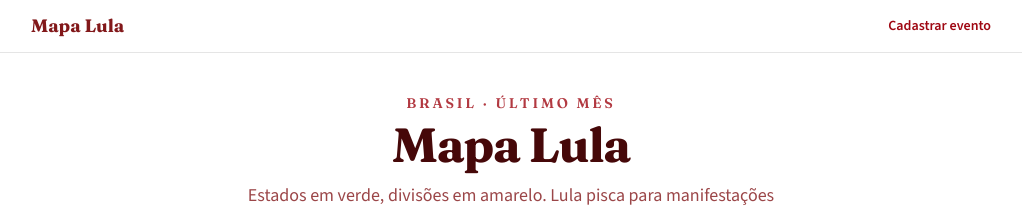
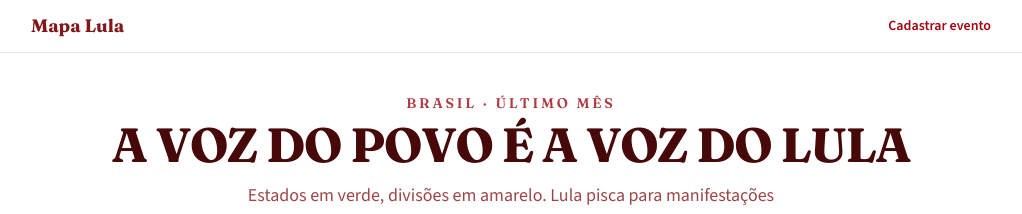
Before and after one commit to ferassumpa/mapa_lula, a Next.js app: page / in a window 1280 px wide. Shown: the top 214 px of the page, without its empty margins (129-1151 px from the left). Built offline with nearby package versions, Linux system fonts and the light colour scheme; no server answers; the database is empty.

Commit message:
Rename page title to A VOZ DO POVO E A VOZ DO LULA.
Co-authored-by: Cursor <cursoragent@cursor.com>

```diff
--- a/src/app/layout.tsx
+++ b/src/app/layout.tsx
@@ -13,7 +13,7 @@ const sans = Source_Sans_3({
 });
 
 export const metadata: Metadata = {
-  title: "Mapa Lula — Manifestações por estado",
+  title: "A VOZ DO POVO É A VOZ DO LULA",
   description:
     "Mapa do Brasil com manifestações a favor do Lula por estado e vídeos do YouTube.",
 };
--- a/src/app/page.tsx
+++ b/src/app/page.tsx
@@ -16,8 +16,8 @@ export default async function HomePage() {
           <p className="font-display text-sm font-semibold uppercase tracking-[0.2em] text-red-800/80">
             Brasil · último mês
           </p>
-          <h1 className="font-display mt-2 text-4xl font-bold tracking-tight text-red-950 sm:text-5xl">
-            Mapa Lula
+          <h1 className="font-display mt-2 text-3xl font-bold tracking-tight text-red-950 sm:text-5xl">
+            A VOZ DO POVO É A VOZ DO LULA
           </h1>
           <p className="mx-auto mt-3 max-w-xl text-base text-red-900/80 sm:text-lg">
             Estados em verde, divisões em amarelo. Lula pisca para manifestações ocorrendo hoje.
```
